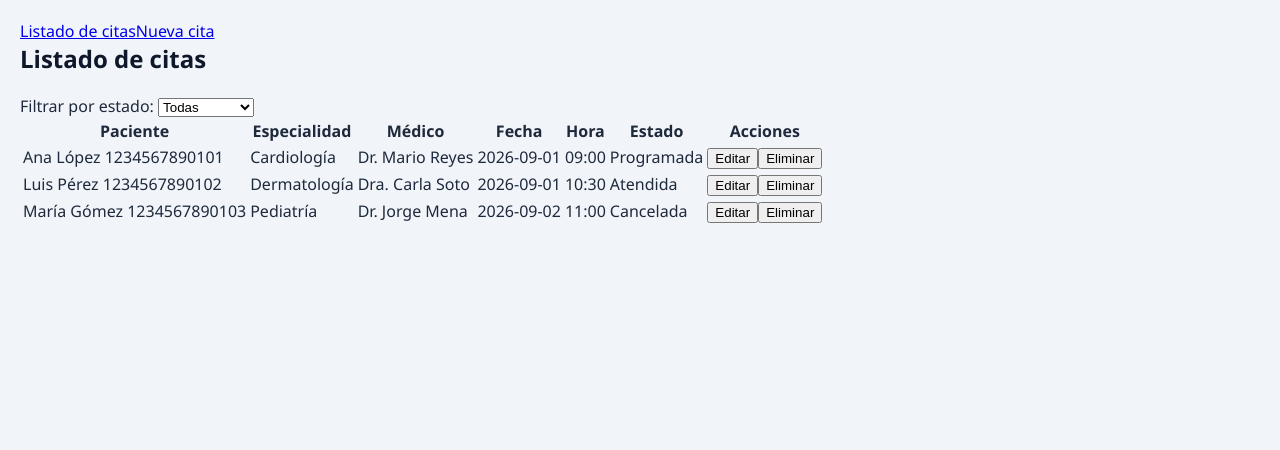
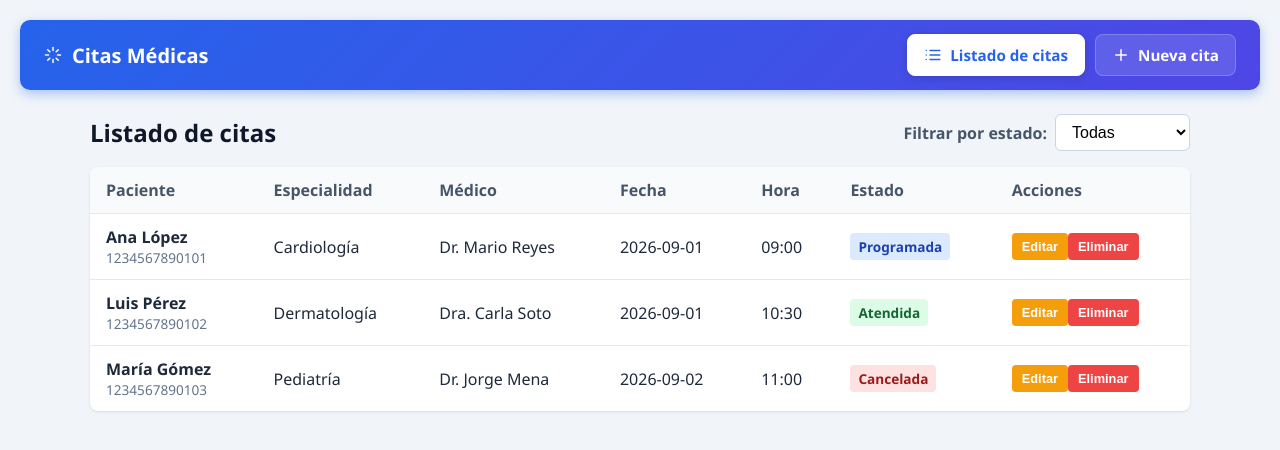
Before and after one commit to Diegoat96/Reservacion_De_Citas_Medicas, an Angular app: page / in a window 1280 px wide. Shown: the top 450 px of the page. Built offline with nearby package versions, Linux system fonts and the light colour scheme.

Commit message:
Ultimos detalles

```diff
--- a/src/app/app.component.css
+++ b/src/app/app.component.css
@@ -0,0 +1,65 @@
+.app-nav {
+  display: flex;
+  align-items: center;
+  justify-content: space-between;
+  gap: 16px;
+  flex-wrap: wrap;
+  background: linear-gradient(135deg, #2563eb 0%, #4f46e5 100%);
+  color: #fff;
+  padding: 14px 24px;
+  border-radius: 10px;
+  margin-bottom: 24px;
+  box-shadow: 0 4px 12px rgba(37, 99, 235, 0.35);
+}
+
+.app-nav__brand {
+  display: flex;
+  align-items: center;
+  gap: 10px;
+  font-size: 1.25rem;
+  font-weight: 700;
+}
+
+.app-nav__links {
+  display: flex;
+  align-items: center;
+  gap: 10px;
+  flex-wrap: wrap;
+}
+
+.app-nav__link {
+  display: inline-flex;
+  align-items: center;
+  gap: 8px;
+  padding: 10px 16px;
+  border-radius: 8px;
+  color: #fff;
+  text-decoration: none;
+  font-weight: 600;
+  font-size: 0.95rem;
+  background-color: rgba(255, 255, 255, 0.12);
+  border: 1px solid rgba(255, 255, 255, 0.2);
+  transition: background-color 0.2s ease, transform 0.1s ease;
+}
+
+.app-nav__link:hover {
+  background-color: rgba(255, 255, 255, 0.25);
+  transform: translateY(-1px);
+}
+
+.app-nav__link--activo {
+  background-color: #ffffff;
+  color: #2563eb;
+  border-color: #ffffff;
+  box-shadow: 0 2px 8px rgba(0, 0, 0, 0.15);
+}
+
+.app-nav__icon {
+  width: 18px;
+  height: 18px;
+  flex-shrink: 0;
+}
+
+.app-contenido {
+  padding: 0 4px;
+}
--- a/src/app/app.component.html
+++ b/src/app/app.component.html
@@ -1,5 +1,38 @@
-<nav>
-  <a routerLink="/">Listado de citas</a>
-  <a routerLink="/nueva-cita">Nueva cita</a>
+<nav class="app-nav">
+  <div class="app-nav__brand">
+    <svg class="app-nav__icon" viewBox="0 0 24 24" fill="none" stroke="currentColor" stroke-width="2" stroke-linecap="round" stroke-linejoin="round" aria-hidden="true">
+      <path d="M12 2v4" />
+      <path d="M12 18v4" />
+      <path d="M4.93 4.93l2.83 2.83" />
+      <path d="M16.24 16.24l2.83 2.83" />
+      <path d="M2 12h4" />
+      <path d="M18 12h4" />
+      <path d="M4.93 19.07l2.83-2.83" />
+      <path d="M16.24 7.76l2.83-2.83" />
+    </svg>
+    <span class="app-nav__titulo">Citas Médicas</span>
+  </div>
+  <div class="app-nav__links">
+    <a routerLink="/" routerLinkActive="app-nav__link--activo" [routerLinkActiveOptions]="{ exact: true }" class="app-nav__link">
+      <svg class="app-nav__icon" viewBox="0 0 24 24" fill="none" stroke="currentColor" stroke-width="2" stroke-linecap="round" stroke-linejoin="round" aria-hidden="true">
+        <line x1="8" y1="6" x2="21" y2="6" />
+        <line x1="8" y1="12" x2="21" y2="12" />
+        <line x1="8" y1="18" x2="21" y2="18" />
+        <line x1="3" y1="6" x2="3.01" y2="6" />
+        <line x1="3" y1="12" x2="3.01" y2="12" />
+        <line x1="3" y1="18" x2="3.01" y2="18" />
+      </svg>
+      <span>Listado de citas</span>
+    </a>
+    <a routerLink="/nueva-cita" routerLinkActive="app-nav__link--activo" class="app-nav__link">
+      <svg class="app-nav__icon" viewBox="0 0 24 24" fill="none" stroke="currentColor" stroke-width="2" stroke-linecap="round" stroke-linejoin="round" aria-hidden="true">
+        <path d="M12 5v14" />
+        <path d="M5 12h14" />
+      </svg>
+      <span>Nueva cita</span>
+    </a>
+  </div>
 </nav>
-<router-outlet></router-outlet>
+<main class="app-contenido">
+  <router-outlet></router-outlet>
+</main>
--- a/src/app/components/listado-citas/listado-citas.component.css
+++ b/src/app/components/listado-citas/listado-citas.component.css
@@ -1,56 +1,187 @@
-.table-responsive {
-  overflow-x: auto;
+.listado {
+  max-width: 1100px;
+  margin: 0 auto;
 }
 
-.table-citas {
+.listado__header {
+  display: flex;
+  align-items: center;
+  justify-content: space-between;
+  gap: 16px;
+  flex-wrap: wrap;
+  margin-bottom: 16px;
+}
+
+.listado__titulo {
+  margin: 0;
+  color: #0f172a;
+}
+
+.listado__filtros {
+  display: flex;
+  align-items: center;
+  gap: 8px;
+}
+
+.listado__filtro-label {
+  font-weight: 600;
+  color: #475569;
+}
+
+.listado__filtro-select {
+  padding: 8px 12px;
+  border: 1px solid #cbd5e1;
+  border-radius: 6px;
+  font-size: 1rem;
+  background-color: #fff;
+}
+
+.listado__vacio {
+  color: #64748b;
+  font-size: 1rem;
+  text-align: center;
+  padding: 24px;
+  background-color: #fff;
+  border-radius: 8px;
+  box-shadow: 0 1px 3px rgba(0, 0, 0, 0.1);
+}
+
+.listado__tabla-wrapper {
+  overflow-x: auto;
+  background-color: #fff;
+  border-radius: 8px;
+  box-shadow: 0 1px 3px rgba(0, 0, 0, 0.1);
+}
+
+.tabla {
   width: 100%;
   border-collapse: collapse;
-  margin-top: 16px;
   text-align: left;
 }
 
-.table-citas th,
-.table-citas td {
-  padding: 12px 16px;
-  border-bottom: 1px solid var(--border-color);
+.tabla__fila {
+  border-bottom: 1px solid #e2e8f0;
 }
 
-.table-citas th {
+.tabla__fila:last-of-type {
+  border-bottom: none;
+}
+
+.tabla__encabezado {
+  padding: 12px 16px;
   background-color: #f8fafc;
   color: #475569;
   font-weight: 600;
+  border-bottom: 1px solid #e2e8f0;
 }
 
-.table-citas tr:hover {
+.tabla__dato {
+  padding: 12px 16px;
+}
+
+.tabla__fila:hover .tabla__dato {
   background-color: #f8fafc;
 }
 
-.filter-container {
-  display: flex;
-  align-items: center;
+.tabla__paciente {
+  display: block;
+  font-weight: 600;
+  color: #1e293b;
+}
+
+.tabla__dpi {
+  display: block;
+  color: #64748b;
+  font-size: 0.85rem;
+}
+
+.tabla__acciones {
+  white-space: nowrap;
+}
+
+.estado {
+  display: inline-block;
+  padding: 4px 8px;
+  border-radius: 4px;
+  font-size: 0.85rem;
+  font-weight: 600;
+}
+
+.estado--programada {
+  background-color: #dbeafe;
+  color: #1e40af;
+}
+
+.estado--atendida {
+  background-color: #dcfce7;
+  color: #166534;
+}
+
+.estado--cancelada {
+  background-color: #fee2e2;
+  color: #991b1b;
+}
+
+.btn {
+  padding: 6px 10px;
+  border: none;
+  border-radius: 4px;
+  font-size: 0.8rem;
+  font-weight: 600;
+  color: #fff;
+  cursor: pointer;
+}
+
+.btn--editar {
+  background-color: #f59e0b;
+}
+
+.btn--eliminar {
+  background-color: #ef4444;
+}
+
+.btn--aceptar {
+  background-color: #22c55e;
+}
+
+.btn--secundario {
+  background-color: #94a3b8;
+}
+
+.btn:disabled {
+  background-color: #aaa;
+  cursor: not-allowed;
+}
+
+.edicion {
+  background-color: #f8fafc;
+}
+
+.edicion__form {
+  padding: 16px;
+}
+
+.edicion__grid {
+  display: grid;
+  grid-template-columns: repeat(auto-fit, minmax(200px, 1fr));
   gap: 12px;
   margin-bottom: 16px;
 }
 
-.actions-cell {
+.campo {
   display: flex;
-  gap: 8px;
+  flex-direction: column;
 }
 
-.btn-sm {
-  padding: 6px 10px;
-  border-radius: 4px;
-  border: none;
-  font-size: 0.8rem;
-  cursor: pointer;
+.campo__label {
+  font-weight: 600;
+  margin-bottom: 4px;
+  color: #334155;
 }
 
-.btn-edit {
-  background-color: #f59e0b;
-  color: white;
+.campo__input {
+  padding: 8px;
+  border: 1px solid #cbd5e1;
+  border-radius: 4px;
+  font-size: 0.9rem;
 }
-
-.btn-delete {
-  background-color: var(--error-color);
-  color: white;
-}
--- a/src/styles.css
+++ b/src/styles.css
@@ -18,44 +18,7 @@ body {
   padding: 20px;
 }
 
-.container {
-  max-width: 1100px;
-  margin: 0 auto;
-}
-
-.card {
-  background-color: var(--card-bg);
-  border-radius: 8px;
-  padding: 24px;
-  box-shadow: 0 4px 6px -1px rgba(0, 0, 0, 0.1);
-  margin-bottom: 24px;
-}
-
 h1, h2, h3 {
   color: #0f172a;
   margin-top: 0;
 }
-
-/* Badges de Estado para las Citas */
-.badge {
-  padding: 4px 8px;
-  border-radius: 4px;
-  font-size: 0.85rem;
-  font-weight: 600;
-  display: inline-block;
-}
-
-.badge-programada {
-  background-color: #dbeafe;
-  color: #1e40af;
-}
-
-.badge-atendida {
-  background-color: #dcfce7;
-  color: #166534;
-}
-
-.badge-cancelada {
-  background-color: #fee2e2;
-  color: #991b1b;
-}
```
